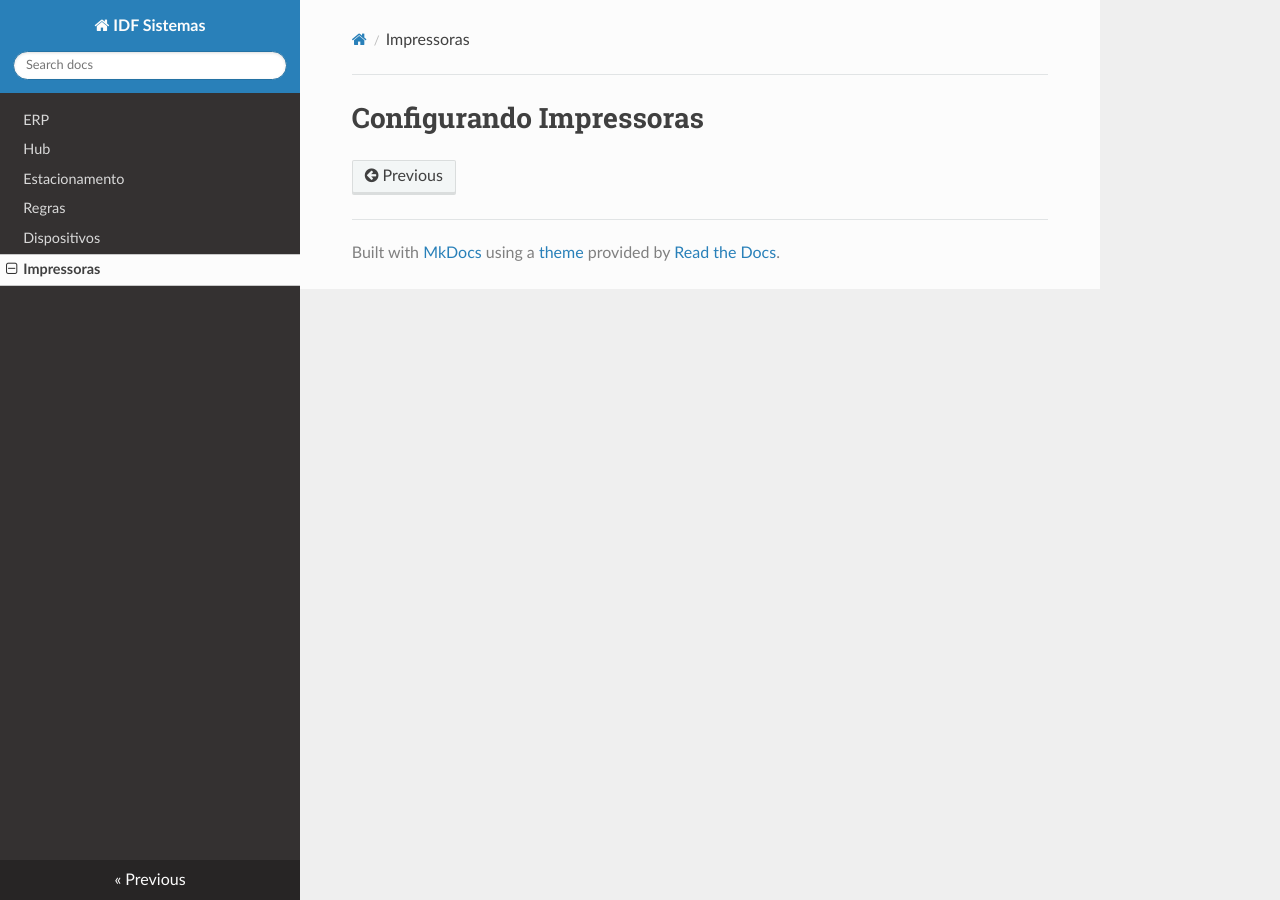
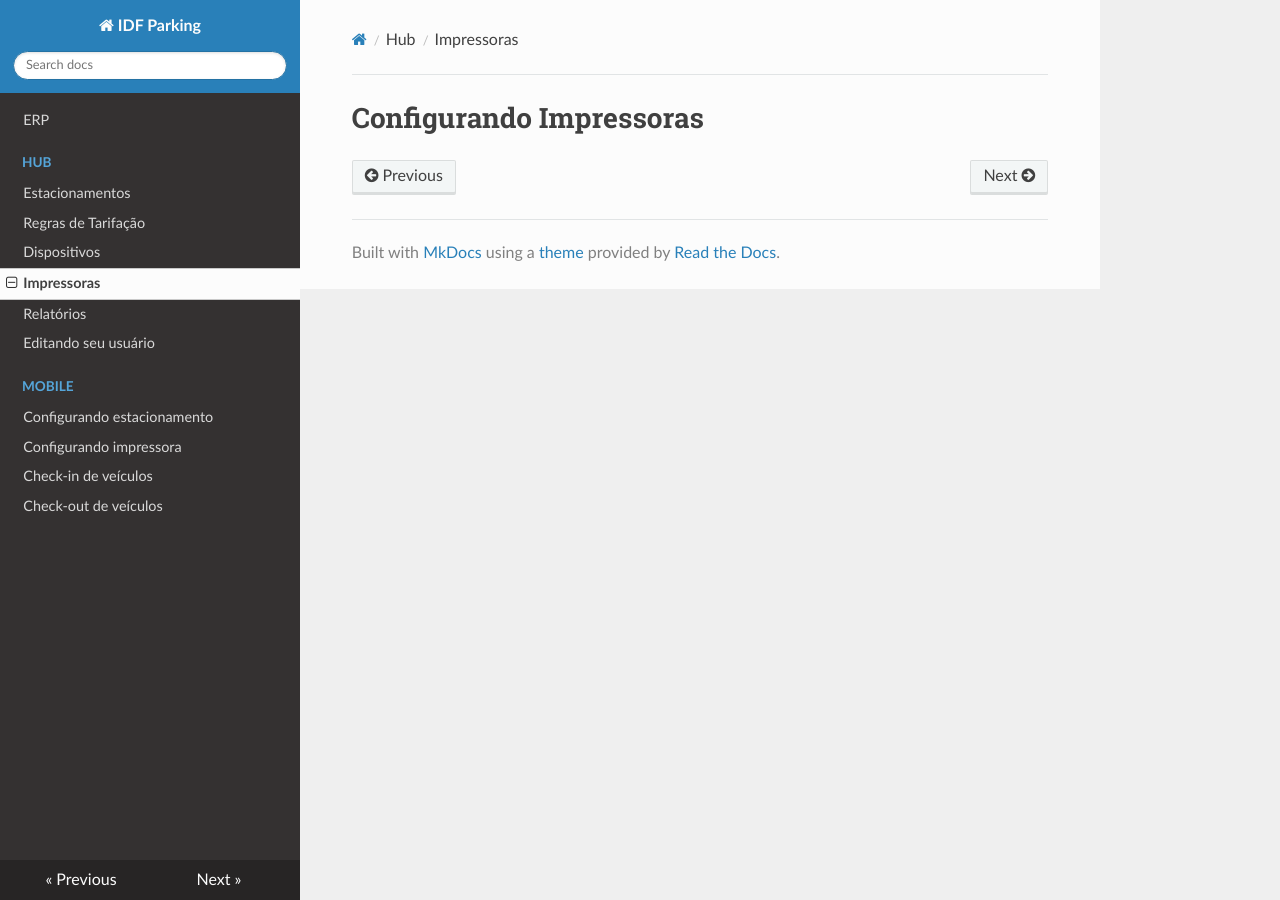
Before and after one commit to sjamartucheli/doc-test, an MkDocs documentation site: the page built from docs/hub/config-impressoras.md, in a window 1280 px wide. Built offline with MkDocs 1.6.1, drawn with Linux system fonts in a browser that asks for light colours; nearby versions of some CDN libraries; old or Windows-style settings are respelled for this version of MkDocs.

Commit message:
estrutura de páginas inicial

```diff
--- a/mkdocs.yml
+++ b/mkdocs.yml
@@ -1,9 +1,16 @@
-site_name: IDF Sistemas
+site_name: IDF Parking
 theme: readthedocs
 pages:
 - ERP: index.md
-- Hub: hub.md
-- Estacionamento: cadastro-estacionamento.md
-- Regras: regras-tarifacao.md
-- Dispositivos: configuracao-dispositivos.md
-- Impressoras: configuracao-impressoras.md
+- Hub:
+    - Estacionamentos: hub/cadastro-estacionamento.md
+    - 'Regras de Tarifação': hub/regras-tarifacao.md
+    - Dispositivos: hub/config-dispositivos.md
+    - Impressoras: hub/config-impressoras.md
+    - Relatórios: hub/relatorios.md
+    - 'Editando seu usuário': hub/usuario.md
+- Mobile:
+    - 'Configurando estacionamento': mobile/config-estacionamento.md
+    - 'Configurando impressora': mobile/config-impressora.md
+    - 'Check-in de veículos': mobile/check-in.md
+    - 'Check-out de veículos': mobile/check-out.md
```
Also changed, not shown: docs/cadastro-estacionamento.md (deleted, +0 -1 lines), docs/hub/cadastro-estacionamento.md (added, +7 -0 lines), docs/hub/regras-tarifacao.md (added, +7 -0 lines), docs/hub/relatorios.md (added, +1 -0 lines), docs/hub/usuario.md (added, +1 -0 lines), docs/mobile/check-in.md (added, +1 -0 lines), docs/mobile/check-out.md (added, +1 -0 lines), docs/mobile/config-estacionamento.md (added, +1 -0 lines), docs/mobile/config-impressora.md (added, +1 -0 lines), docs/hub/config-dispositivos.md (renamed from docs/configuracao-dispositivos.md), docs/hub/config-impressoras.md (renamed from docs/configuracao-impressoras.md).
